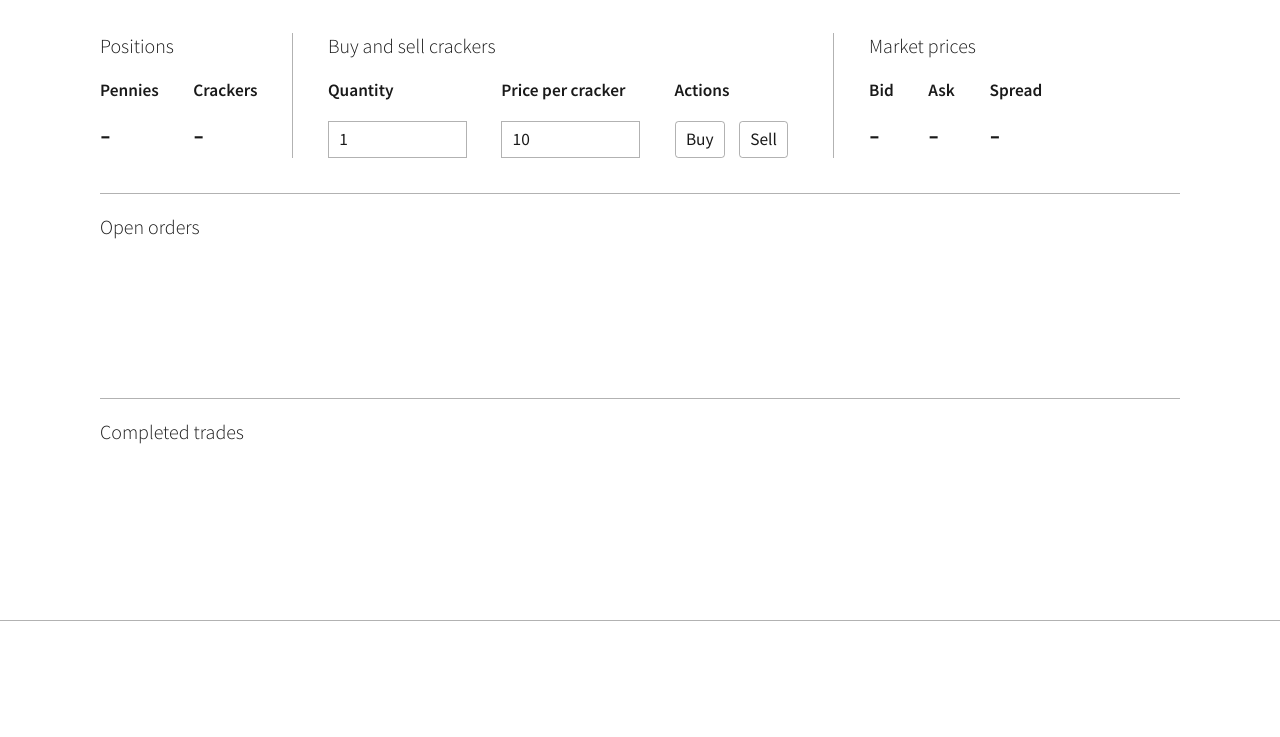
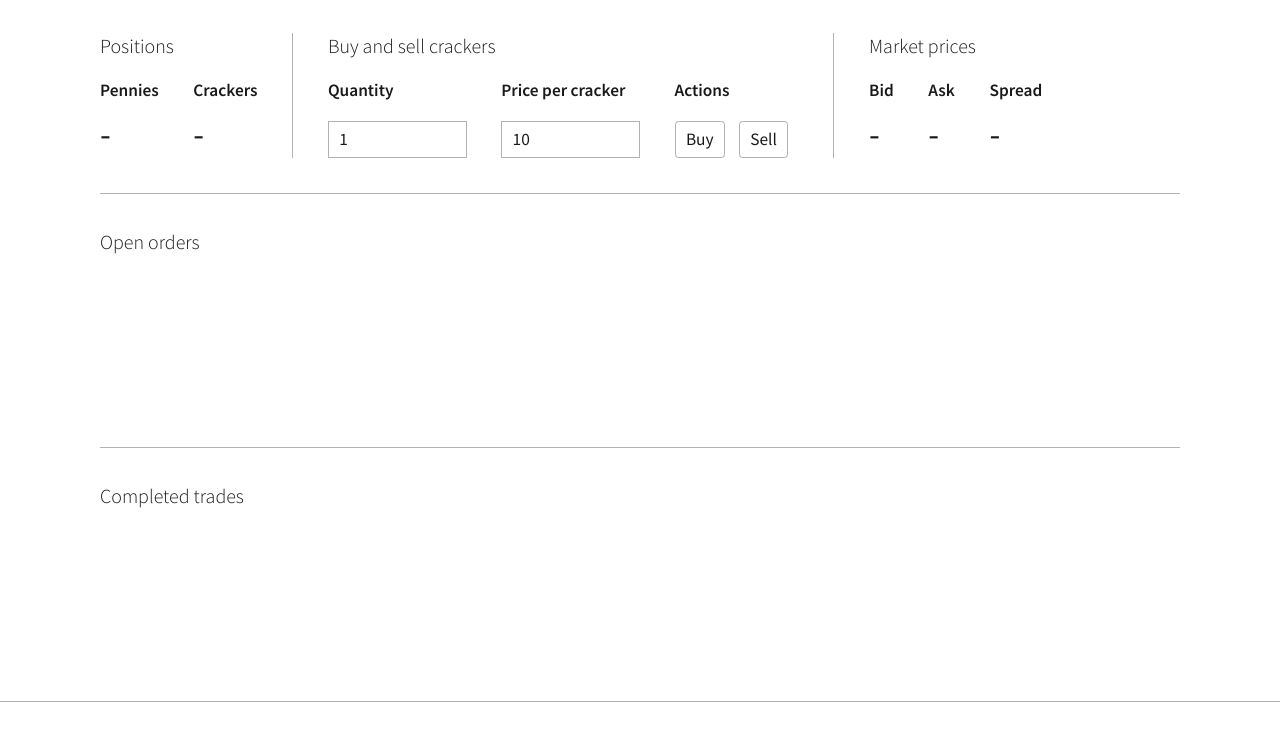
Before and after one commit to skupperproject/skupper-example-trade-zoo, a plain HTML site: page frontend/static/index.html in a window 1280 px wide. Shown: the part 63-800 px from the top of the page. Drawn offline with Linux system fonts and the light colour scheme; no server answers.

Commit message:
Vertical scalability in the UI

```diff
--- a/frontend/static/index.html
+++ b/frontend/static/index.html
@@ -24,7 +24,7 @@
     <section>
       <div>
 
-<div id="top">
+<div id="top-tile">
   <div>
     <h2>Positions</h2>
 
@@ -85,17 +85,19 @@
   </div>
 </div>
 
-<hr/>
+<div id="bottom-tile">
+  <div id="order-tile">
+    <h2>Open orders</h2>
 
-<h2>Open orders</h2>
+    <div id="orders"></div>
+  </div>
 
-<div id="orders"></div>
+  <div id="trade-tile">
+    <h2>Completed trades</h2>
 
-<hr/>
-
-<h2>Completed trades</h2>
-
-<div id="trades"></div>
+    <div id="trades"></div>
+  </div>
+</div>
 
       </div>
     </section>
--- a/frontend/static/main.css
+++ b/frontend/static/main.css
@@ -3,11 +3,11 @@
 @import url("/static/tables.css");
 @import url("/static/forms.css");
 
-#top {
+#top-tile {
     display: flex;
 }
 
-#top > div:not(:last-child) {
+#top-tile > div:not(:last-child) {
     padding-right: 2em;
     margin-right: 2em;
     border-right: 1px solid var(--light-gray);
@@ -70,7 +70,6 @@ button {
 
 #orders, #trades {
     overflow-y: scroll;
-    height: 6em;
 }
 
 h2 {
@@ -78,7 +77,7 @@ h2 {
 }
 
 section {
-    margin: 1em 0 2em 0;
+    margin: 0;
 }
 
 hr {
@@ -92,5 +91,26 @@ span.material-icons-outlined {
 
 table {
     width: 100%;
-    table-layout: fixed;
 }
+
+html, body, section, section > div, #bottom-tile, #order-tile, #trade-tile {
+    display: flex;
+    flex-direction: column;
+    overflow: hidden;
+}
+
+html, body, section, section > div {
+    height: 100%;
+}
+
+#bottom-tile {
+    flex-grow: 1;
+}
+
+#order-tile, #trade-tile {
+    margin-top: 2em;
+    border-top: 1px solid var(--light-gray);
+    padding-top: 2em;
+    overflow: auto;
+    height: 50%;
+}
```
